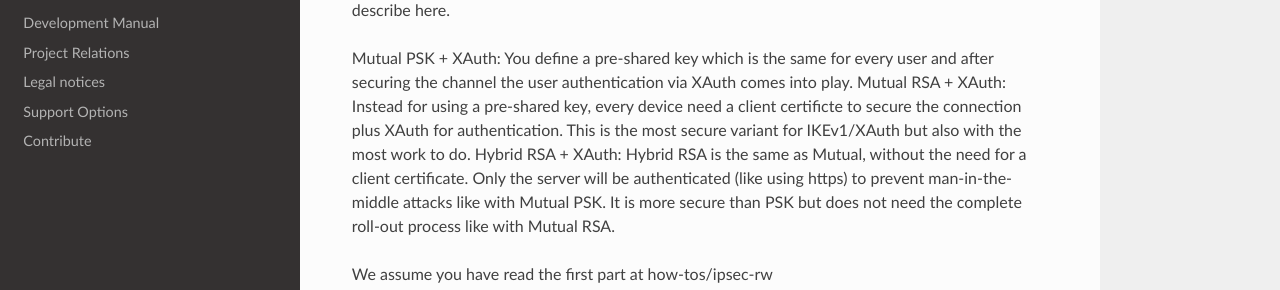
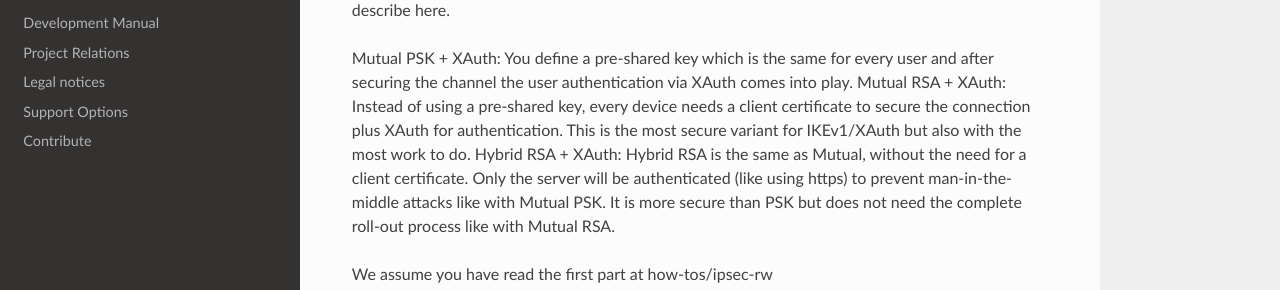
Before and after one commit to opnsense/docs, a Sphinx documentation site: the page built from source/manual/how-tos/ipsec-rw-srv-ikev1xauth.rst, in a window 1280 px wide and 900 px high, scrolled down 713 px. Shown: the part 212-502 px from the top of the window. Built offline with Sphinx 7.4.7 and the Read the Docs theme 2.0.0, drawn with Linux system fonts in a browser that asks for light colours; nearby versions of some CDN libraries; some web fonts are replaced; library files that are not in the unit come from our copies.

Commit message:
Update source/manual/how-tos/ipsec-rw-srv-ikev1xauth.rst
Co-Authored-By: mimugmail <m.muenz@gmail.com>

```diff
--- a/source/manual/how-tos/ipsec-rw-srv-ikev1xauth.rst
+++ b/source/manual/how-tos/ipsec-rw-srv-ikev1xauth.rst
@@ -10,7 +10,7 @@ we will describe here.
 
 Mutual PSK + XAuth: You define a pre-shared key which is the same for every user and after securing
 the channel the user authentication via XAuth comes into play.
-Mutual RSA + XAuth: Instead for using a pre-shared key, every device need a client certificte to secure
+Mutual RSA + XAuth: Instead of using a pre-shared key, every device needs a client certificate to secure
 the connection plus XAuth for authentication. This is the most secure variant for IKEv1/XAuth but also
 with the most work to do.
 Hybrid RSA + XAuth: Hybrid RSA is the same as Mutual, without the need for a client certificate. Only
```
